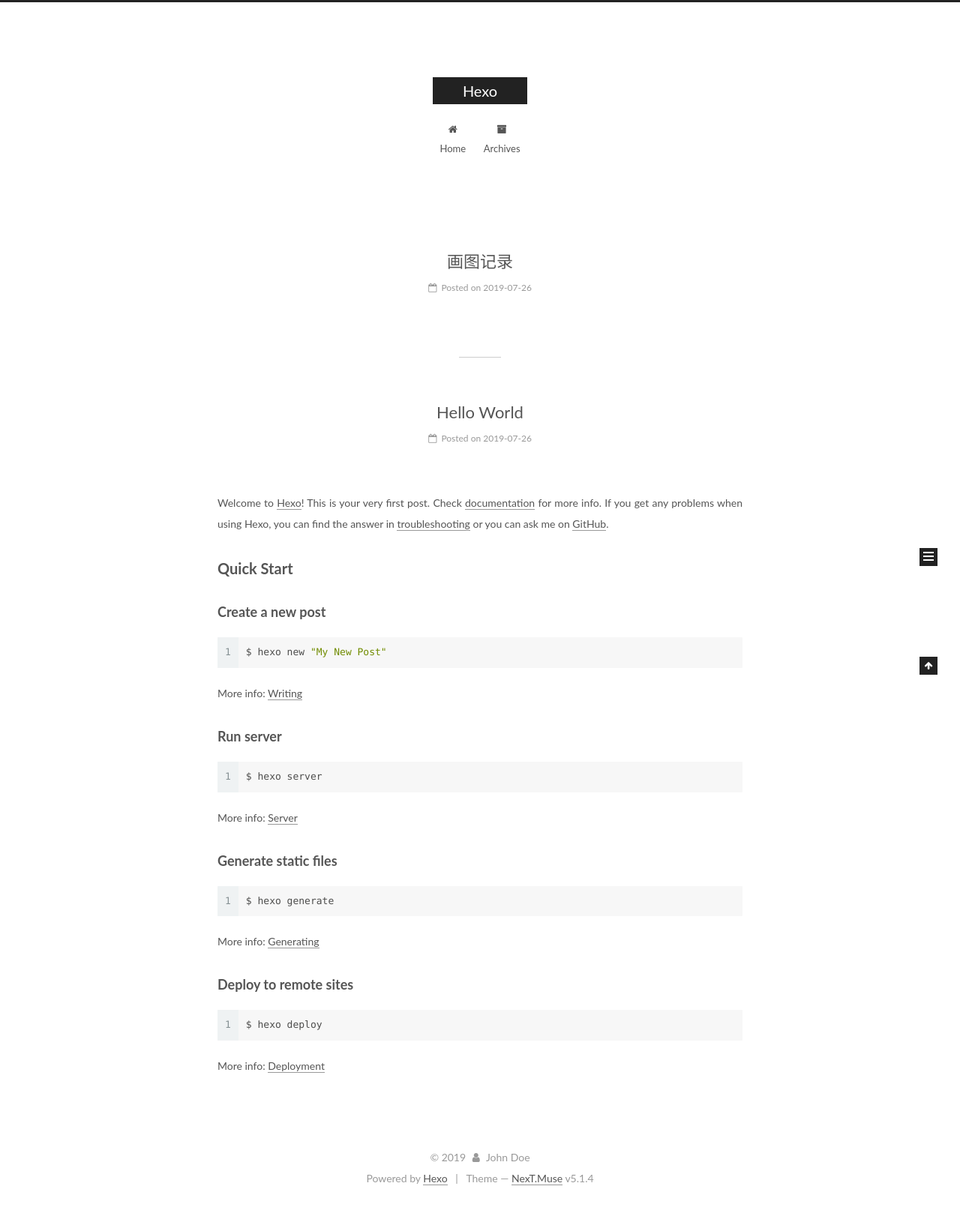
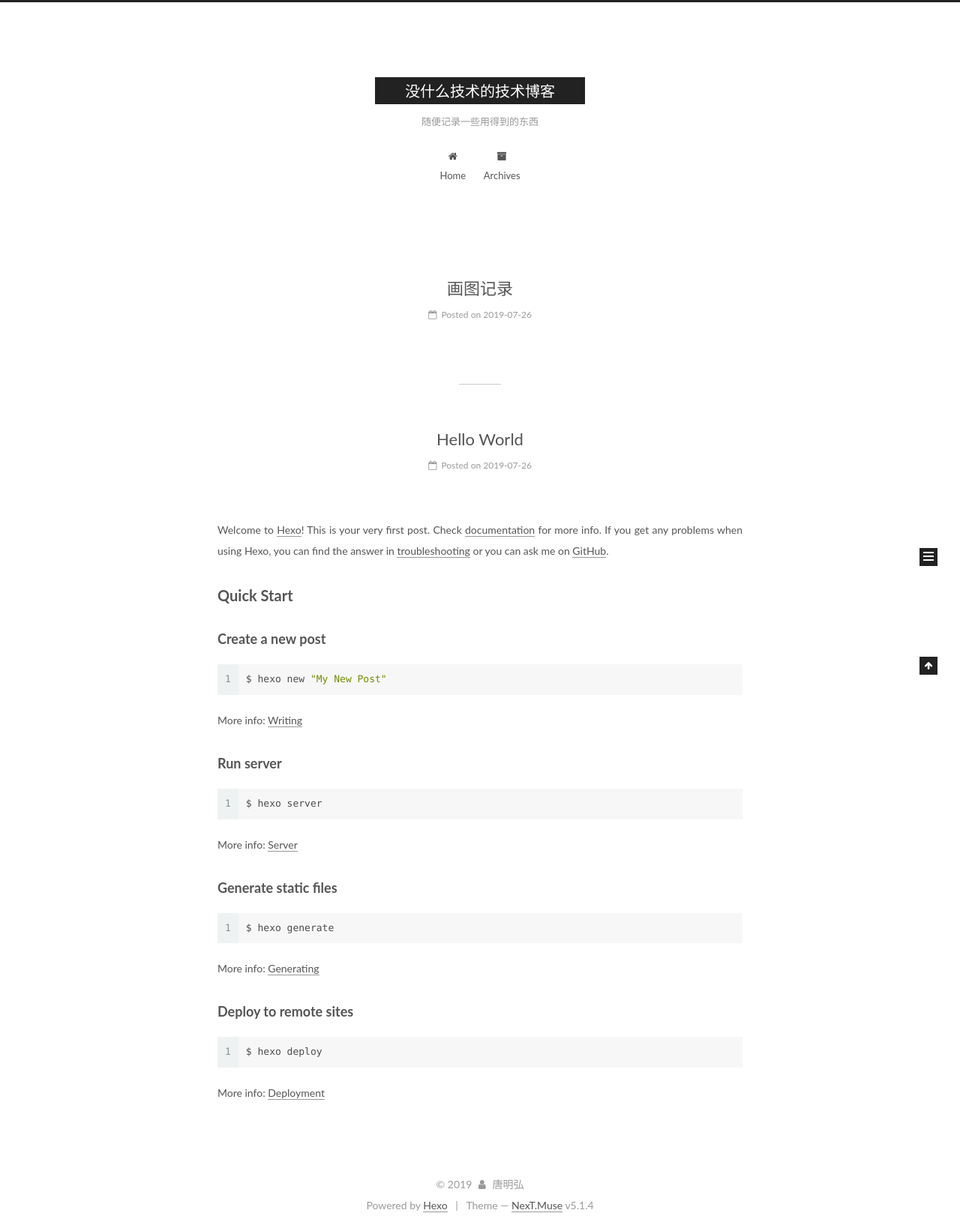
Before and after one commit to tangmhmhmh/tangmhmhmh.github.io, a plain HTML site: page index.html in a window 1280 px wide. Shown: the whole page at 75% size. Before the commit the page ends 1606 px from the top, so only its background shows below. Drawn offline with Linux system fonts and the light colour scheme.

Commit message:
Site updated: 2019-07-26 15:43:03

```diff
--- a/css/main.css
+++ b/css/main.css
@@ -1822,7 +1822,7 @@ pre .javascript .function {
   width: 4px;
   height: 4px;
   border-radius: 50%;
-  background: #65fffb;
+  background: #ff3b2f;
 }
 .links-of-blogroll {
   font-size: 13px;
--- a/index.html
+++ b/index.html
@@ -79,13 +79,16 @@
 
 
 
+<meta name="description" content="无">
 <meta property="og:type" content="website">
-<meta property="og:title" content="Hexo">
+<meta property="og:title" content="没什么技术的技术博客">
 <meta property="og:url" content="http://yoursite.com/index.html">
-<meta property="og:site_name" content="Hexo">
+<meta property="og:site_name" content="没什么技术的技术博客">
+<meta property="og:description" content="无">
 <meta property="og:locale" content="default">
 <meta name="twitter:card" content="summary">
-<meta name="twitter:title" content="Hexo">
+<meta name="twitter:title" content="没什么技术的技术博客">
+<meta name="twitter:description" content="无">
 
 
 
@@ -121,7 +124,7 @@
 
 
 
-  <title>Hexo</title>
+  <title>没什么技术的技术博客</title>
 
 
 
@@ -152,12 +155,12 @@
     <div class="custom-logo-site-title">
       <a href="/" class="brand" rel="start">
         <span class="logo-line-before"><i></i></span>
-        <span class="site-title">Hexo</span>
+        <span class="site-title">没什么技术的技术博客</span>
         <span class="logo-line-after"><i></i></span>
       </a>
     </div>
 
-        <p class="site-subtitle"></p>
+        <p class="site-subtitle">随便记录一些用得到的东西</p>
 
   </div>
 
@@ -232,13 +235,13 @@
     <link itemprop="mainEntityOfPage" href="http://yoursite.com/2019/07/26/画图记录/">
 
     <span hidden itemprop="author" itemscope itemtype="http://schema.org/Person">
-      <meta itemprop="name" content="John Doe">
+      <meta itemprop="name" content="唐明弘">
       <meta itemprop="description" content>
       <meta itemprop="image" content="/images/avatar.gif">
     </span>
 
     <span hidden itemprop="publisher" itemscope itemtype="http://schema.org/Organization">
-      <meta itemprop="name" content="Hexo">
+      <meta itemprop="name" content="没什么技术的技术博客">
     </span>
 
 
@@ -351,13 +354,13 @@
     <link itemprop="mainEntityOfPage" href="http://yoursite.com/2019/07/26/hello-world/">
 
     <span hidden itemprop="author" itemscope itemtype="http://schema.org/Person">
-      <meta itemprop="name" content="John Doe">
+      <meta itemprop="name" content="唐明弘">
       <meta itemprop="description" content>
       <meta itemprop="image" content="/images/avatar.gif">
     </span>
 
     <span hidden itemprop="publisher" itemscope itemtype="http://schema.org/Organization">
-      <meta itemprop="name" content="Hexo">
+      <meta itemprop="name" content="没什么技术的技术博客">
     </span>
 
 
@@ -502,8 +505,8 @@
         <div class="site-overview">
           <div class="site-author motion-element" itemprop="author" itemscope itemtype="http://schema.org/Person">
 
-              <p class="site-author-name" itemprop="name">John Doe</p>
-              <p class="site-description motion-element" itemprop="description"></p>
+              <p class="site-author-name" itemprop="name">唐明弘</p>
+              <p class="site-description motion-element" itemprop="description">无</p>
           </div>
 
           <nav class="site-state motion-element">
@@ -558,7 +561,7 @@
   <span class="with-love">
     <i class="fa fa-user"></i>
   </span>
-  <span class="author" itemprop="copyrightHolder">John Doe</span>
+  <span class="author" itemprop="copyrightHolder">唐明弘</span>
 
 
 </div>
```
Also changed, not shown: 2019/07/26/hello-world/index.html (+9 -9 lines), 2019/07/26/画图记录/index.html (+12 -9 lines), archives/2019/07/index.html (+12 -9 lines), archives/2019/index.html (+12 -9 lines), archives/index.html (+12 -9 lines).
